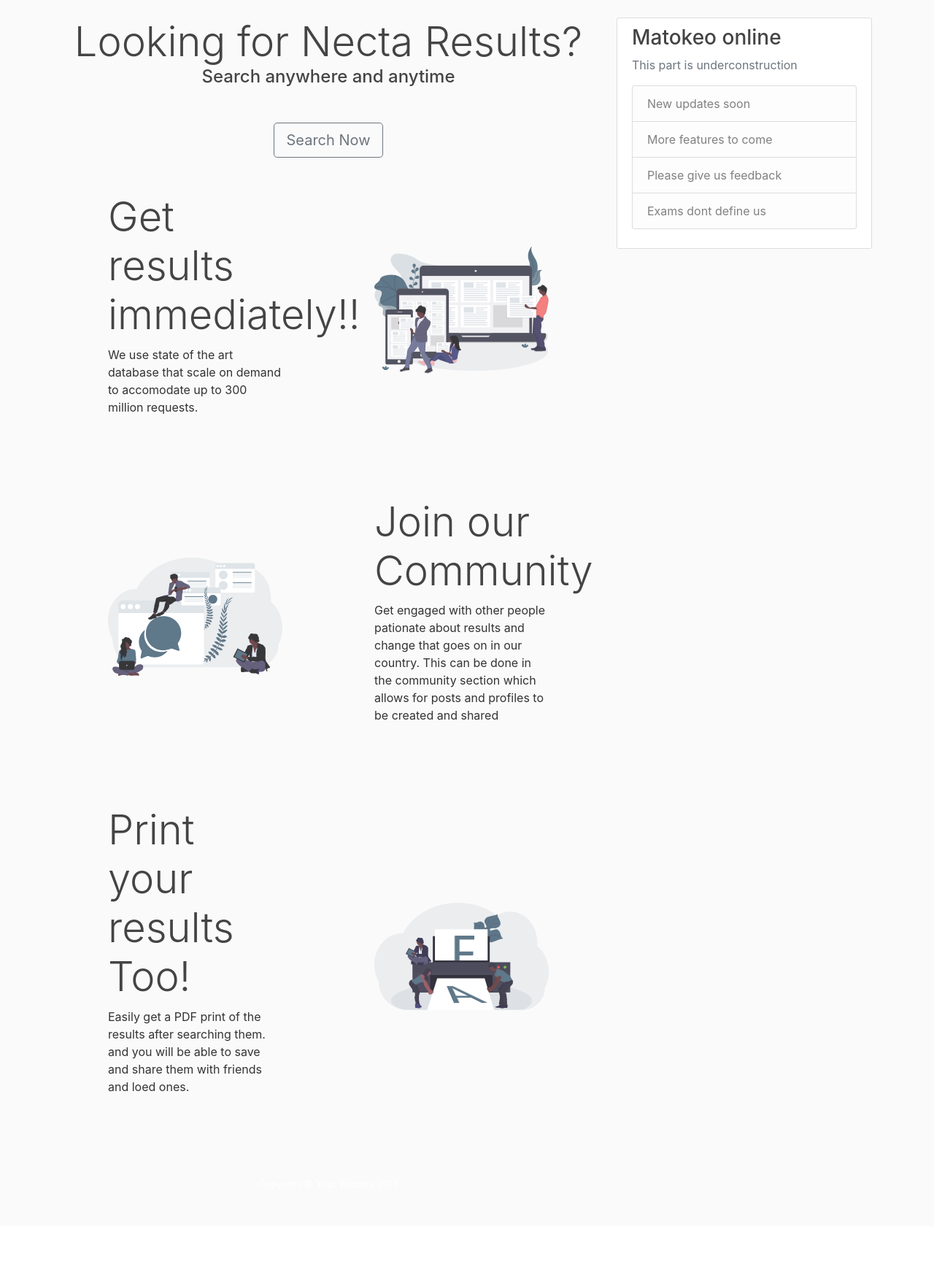
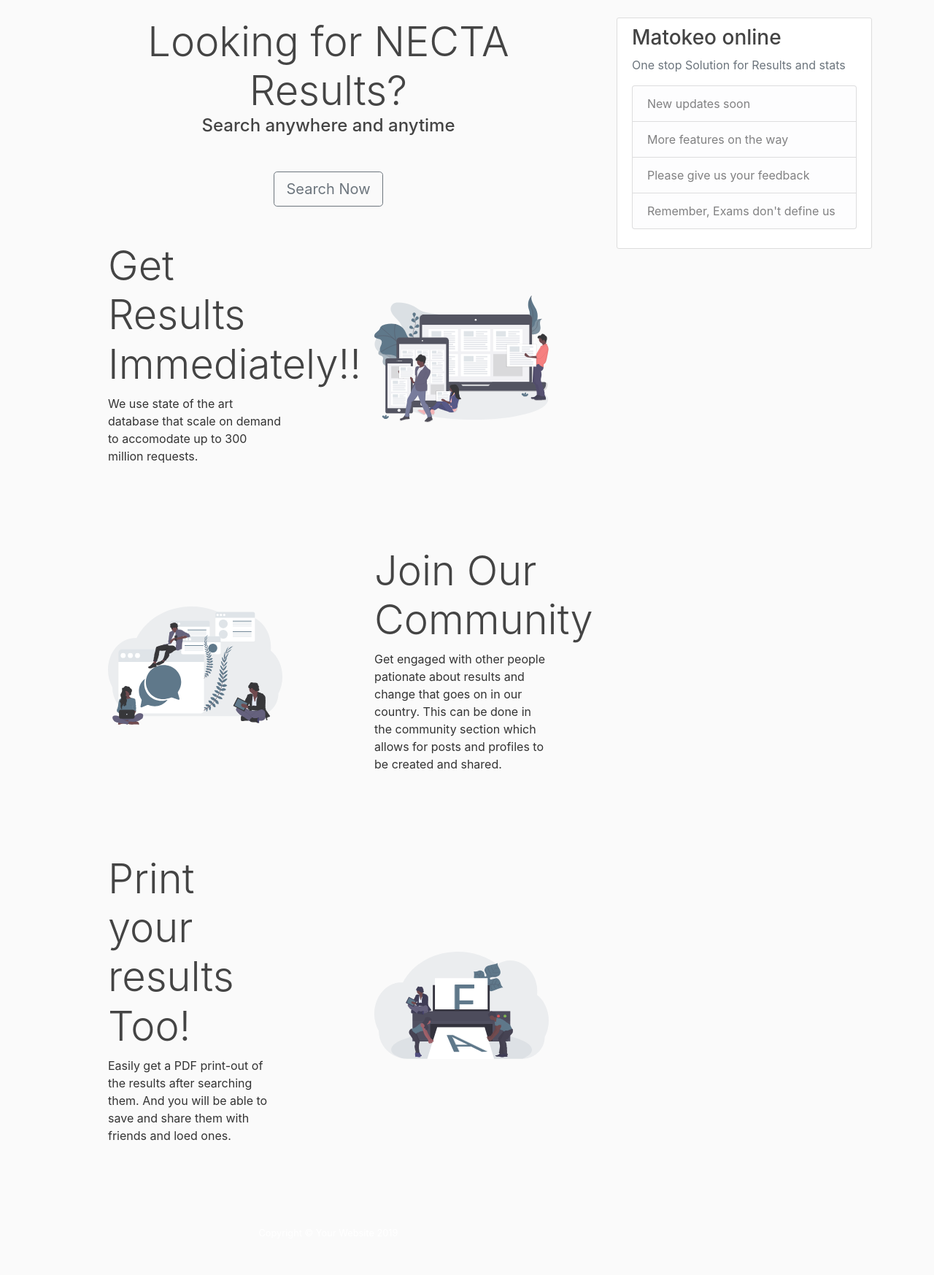
Before and after one commit to bensonsanga/Matokeo00, a Flask app: page / in a window 1280 px wide. Shown: the part 56-1803 px from the top of the page at 73% size. Before the commit the page ends 1552 px from the top, so only its background shows below. Run offline with Flask 2, Linux system fonts and the light colour scheme; some libraries are stand-ins or nearby versions.

Commit message:
Fixed Spelling :)

```diff
--- a/flaskblog/templates/landing.html
+++ b/flaskblog/templates/landing.html
@@ -3,7 +3,7 @@
     <header class="masthead text-center text-white">
       <div class="masthead-content">
         <div class="container">
-          <h1 class="display-4 mb-0">Looking for Necta Results?</h1>
+          <h1 class="display-4 mb-0">Looking for NECTA Results?</h1>
           <h4 class="masthead-subheading mb-0">Search anywhere and anytime</h4>
           <a href="{{ url_for('posts.new_search') }}" class="btn btn-outline-secondary btn-lg rounded-pill mt-5">Search Now</a>
         </div>
@@ -24,7 +24,7 @@
           </div>
           <div class="col-lg-6 order-lg-1">
             <div class="p-5">
-              <h2 class="display-4">Get results immediately!!</h2>
+              <h2 class="display-4">Get Results Immediately!!</h2>
               <p>We use state of the art database that scale on demand to accomodate up to 300 million requests. </p>
             </div>
           </div>
@@ -42,8 +42,8 @@
           </div>
           <div class="col-lg-6">
             <div class="p-5">
-              <h2 class="display-4">Join our Community</h2>
-              <p>Get engaged with other people pationate about results and change that goes on in our country. This can be done in the community section which allows for posts and profiles to be created and shared</p>
+              <h2 class="display-4">Join Our Community</h2>
+              <p>Get engaged with other people pationate about results and change that goes on in our country. This can be done in the community section which allows for posts and profiles to be created and shared.</p>
             </div>
           </div>
         </div>
@@ -61,7 +61,7 @@
           <div class="col-lg-6 order-lg-1">
             <div class="p-5">
               <h2 class="display-4">Print your results Too!</h2>
-              <p>Easily get a PDF print of the results after searching them. and you will be able to save and share them with friends and loed ones.</p>
+              <p>Easily get a PDF print-out of the results after searching them.  And you will be able to save and share them with friends and loed ones.</p>
             </div>
           </div>
         </div>
--- a/flaskblog/templates/layout.html
+++ b/flaskblog/templates/layout.html
@@ -63,12 +63,12 @@
         <div class="col-md-4">
           <div class="content-section">
             <h3>Matokeo online</h3>
-            <p class='text-muted'>This part is underconstruction
+            <p class='text-muted'>One stop Solution for Results and stats
               <ul class="list-group">
                 <li class="list-group-item list-group-item-light">New updates soon</li>
-                <li class="list-group-item list-group-item-light">More features to come</li>
-                <li class="list-group-item list-group-item-light">Please give us feedback</li>
-                <li class="list-group-item list-group-item-light">Exams dont define us</li>
+                <li class="list-group-item list-group-item-light">More features on the way</li>
+                <li class="list-group-item list-group-item-light">Please give us your feedback</li>
+                <li class="list-group-item list-group-item-light">Remember, Exams don't define us</li>
               </ul>
             </p>
           </div>
```
Also changed, not shown: README.txt, 1 other file.
